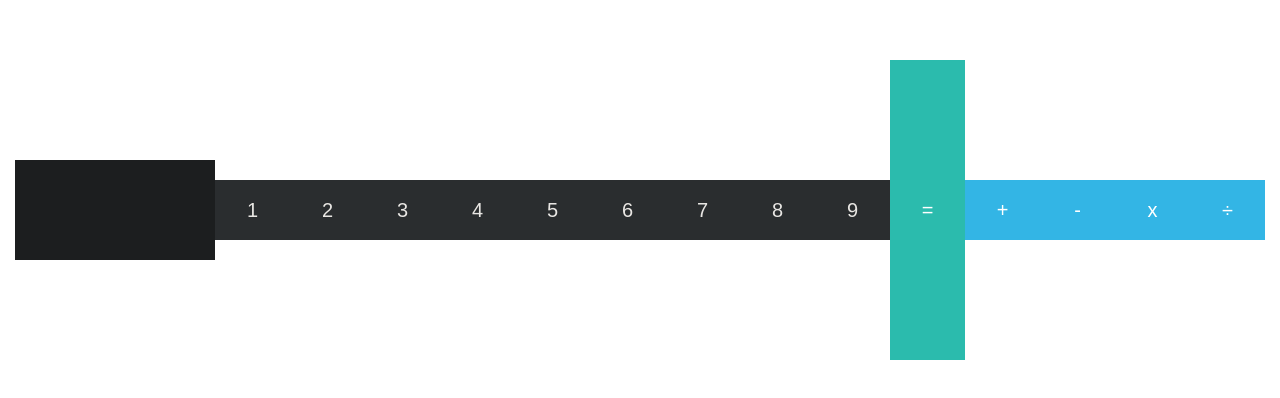
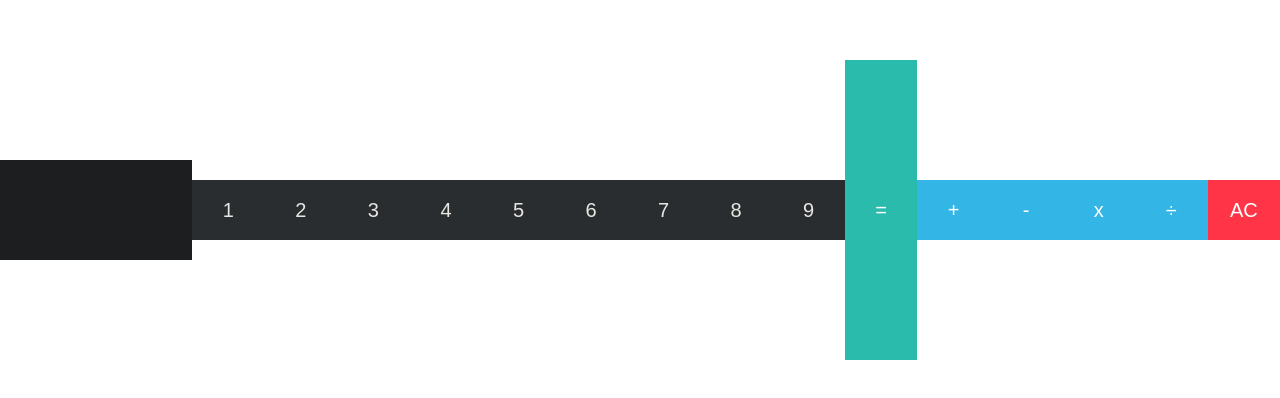
Before and after one commit to JakubBrandys/calculator_react, a React (Create React App) app: page / in a window 1280 px wide. Shown: the part 190-588 px from the top of the page. Built offline with nearby package versions, Linux system fonts and the light colour scheme.

Commit message:
feat: add button AC to Keyboard

```diff
--- a/src/components/Keyboard/Keyboard.js
+++ b/src/components/Keyboard/Keyboard.js
@@ -1,6 +1,7 @@
 import ButtonNumber from "../ButtonNumber/ButtonNumber"
 import ButtonEqual from "../ButtonEqual/ButtonEqual";
 import ButtonSign from "../ButtonSign/ButtonSign";
+import ButtonAC from "../ButtonAC/ButtonAC";
 
 const Keyboard = () => {
   return (
@@ -19,6 +20,7 @@ const Keyboard = () => {
       <ButtonSign sign="-" />
       <ButtonSign sign="x" />
       <ButtonSign sign= "÷" />
+        <ButtonAC />
     </>
   );
 };
```
